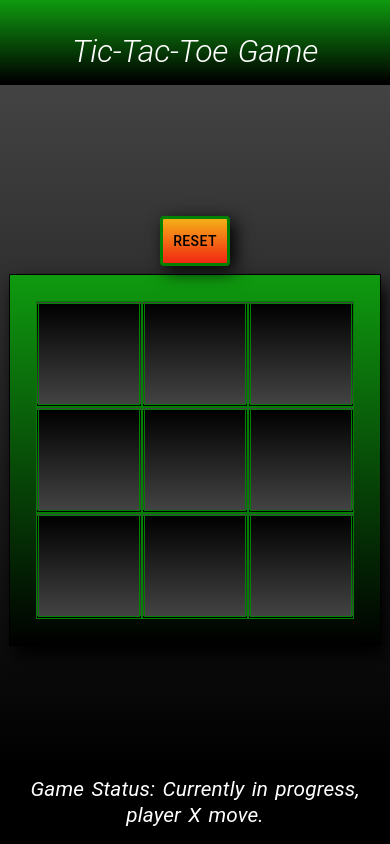
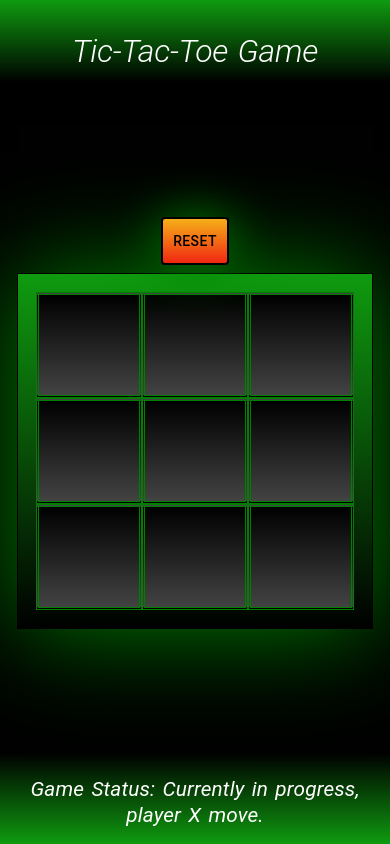
Before and after one commit to SlawomirGawron/react-game, a React (Create React App) app: page / in a window 390 px wide. Built offline with nearby package versions, Linux system fonts and the light colour scheme.

Commit message:
Responsive, styled. Corrected some minor issues. Done

```diff
--- a/src/TicTacToeGame/TicTacToeGame.scss
+++ b/src/TicTacToeGame/TicTacToeGame.scss
@@ -31,9 +31,7 @@
   height: 100%;
   width: 100%;
 
-  background: $tic-tac-toe-container-game-board-fallback-background;
-  background: $tic-tac-toe-container-game-board-background1;
-  background: $tic-tac-toe-container-game-board-background2;
+  background: $tic-tac-toe-container-game-board-background;
 }
 
 .tic-tac-toe-container-game-status {
@@ -41,6 +39,7 @@
   justify-content: center;
   height: 100%;
   width: 100%;
+  padding-top: 1rem;
 
 
   font-family: Comic Sans MS, cursive, sans-serif;
@@ -54,7 +53,10 @@
   text-transform: none;
   color: white;
 
-  background: $tic-tac-toe-container-game-status-background;
+  background: $tic-tac-toe-container-game-status-fallback-background;
+  background: $tic-tac-toe-container-game-status-background1;
+  background: $tic-tac-toe-container-game-status-background2;
+
 }
 
 hr {
@@ -69,3 +71,32 @@ hr {
   margin-inline-end: auto;
   border-width: 0;
 }
+
+@media screen and (max-width: 370px) {
+  .tic-tac-toe-container-game-status {
+    padding-top: 0;
+  }
+
+}
+
+@media screen and (max-width: 179px) {
+  .tic-tac-toe-container-title {
+    margin: auto;
+    width: 200px;
+  }
+
+  hr {
+    margin: auto;
+    width: 200px;
+  }
+
+  .tic-tac-toe-container-game-board {
+    margin: auto;
+    width: 200px;
+  }
+
+  .tic-tac-toe-container-game-status {
+    margin: auto;
+    width: 200px;
+  }
+}
--- a/src/TicTacToeGame/gameBoard/GameBoard.scss
+++ b/src/TicTacToeGame/gameBoard/GameBoard.scss
@@ -4,20 +4,30 @@
   display: flex;
   justify-content: center;
   align-items: center;
-  height: 350px;
-  width: 350px;
+  height: 320px;
+  width: 320px;
+  border: 1px solid;
+  padding: 2vh;
+  box-shadow: 1px 1px 100px green;
 
   background: $game-board-fallback-background;
   background: $game-board-background1;
   background: $game-board-background2;
-
-  border: 1px solid;
-  padding: 10px;
-  box-shadow: 5px 10px 18px black;
 }
 
-@media screen and (max-width: 319px) {
+@media screen and (max-width: 370px) {
+  .game-board {
+    width: 100%;
+    height: 100%;
+    box-shadow: 1px 1px 10px green;
+  }
+}
+
+@media screen and (max-width: 179px) {
   .game-board {
     margin: auto;
+    width: 170px;
+    height: 170px;
+    box-shadow: 1px 1px 10px green;
   }
 }
--- a/src/TicTacToeGame/gameBoard/tileGrid/TileGrid.scss
+++ b/src/TicTacToeGame/gameBoard/tileGrid/TileGrid.scss
@@ -1,12 +1,22 @@
 .tic-tac-toe-grid {
   display: inline-flex;
   flex-wrap: wrap;
-  width: 400px;
+  width: 318px;
+  height: 318px;
   justify-content: center;
+  align-items: center;
 }
 
-@media screen and (max-width: 320px) {
-  .main-app {
-    overflow-x: auto;
+@media screen and (max-width: 370px) {
+  .tic-tac-toe-grid {
+    width: 100vw;
+    height: 100vh;
   }
 }
+
+@media screen and (max-width: 179px) {
+  .tic-tac-toe-grid {
+    width: 168px;
+    height: 168px;
+  }
+}
--- a/src/TicTacToeGame/gameBoard/tileGrid/tile/Tile.scss
+++ b/src/TicTacToeGame/gameBoard/tileGrid/tile/Tile.scss
@@ -12,3 +12,19 @@
   background: $tile-background1;
   background: $tile-background2;
 }
+
+@media screen and (max-width: 370px) {
+  .tic-tac-toe-tile {
+    width: 30vw;
+    height: 30vh;
+    line-height: 30vh;
+  }
+}
+
+@media screen and (max-width: 179px) {
+  .tic-tac-toe-tile {
+    width: 50px;
+    height: 50px;
+    line-height: 50px;
+  }
+}
--- a/src/app/App.scss
+++ b/src/app/App.scss
@@ -1,16 +1,11 @@
 .main-app {
   height: 100%;
   width: 100%;
-  overflow: hidden;
+  overflow-x: hidden;
+  overflow-y: auto;
 }
 
-@media screen and (max-height: 590px) {
-  .main-app {
-    overflow-y: auto;
-  }
-}
-
-@media screen and (max-width: 370px) {
+@media screen and (max-width: 179px) {
   .main-app {
     overflow-x: auto;
   }
--- a/src/common/components/buttons/resetButton/ResetButton.js
+++ b/src/common/components/buttons/resetButton/ResetButton.js
@@ -9,7 +9,7 @@ const useStyles = makeStyles(theme => ({
     resetButton: {
         margin: theme.spacing(1),
         color: "black",
-        border: "3px solid green"
+        border: "2px solid black"
     },
 }));
 
--- a/src/common/components/buttons/resetButton/ResetButton.scss
+++ b/src/common/components/buttons/resetButton/ResetButton.scss
@@ -5,5 +5,5 @@
 
 
   padding: 10px;
-  box-shadow: 5px 5px 18px black;
+  box-shadow: 1px 1px 50px green;
 }
--- a/src/common/utilities/_variables.scss
+++ b/src/common/utilities/_variables.scss
@@ -14,9 +14,9 @@ $title-background1: -webkit-linear-gradient(to bottom, #0f9b0f, #000000);  /* Ch
 $title-background2: linear-gradient(to bottom, #0f9b0f, #000000); /* W3C, IE 10+/ Edge, Firefox 16+, Chrome 26+, Opera 12+, Safari 7+ */
 
 // tic-tac-toe-container-game-board background color
-$tic-tac-toe-container-game-board-fallback-background: #000000;  /* fallback for old browsers */
-$tic-tac-toe-container-game-board-background1: -webkit-linear-gradient(to bottom, #434343, #000000);  /* Chrome 10-25, Safari 5.1-6 */
-$tic-tac-toe-container-game-board-background2: linear-gradient(to bottom, #434343, #000000); /* W3C, IE 10+/ Edge, Firefox 16+, Chrome 26+, Opera 12+, Safari 7+ */
+$tic-tac-toe-container-game-board-background: #000000;  /* fallback for old browsers */
 
 // tic-tac-toe-container-game-status background color
-$tic-tac-toe-container-game-status-background: #000000;  /* fallback for old browsers */
+$tic-tac-toe-container-game-status-fallback-background: #000000;  /* fallback for old browsers */
+$tic-tac-toe-container-game-status-background1: -webkit-linear-gradient(to top, #0f9b0f, #000000);  /* Chrome 10-25, Safari 5.1-6 */
+$tic-tac-toe-container-game-status-background2: linear-gradient(to top, #0f9b0f, #000000); /* W3C, IE 10+/ Edge, Firefox 16+, Chrome 26+, Opera 12+, Safari 7+ */
```
